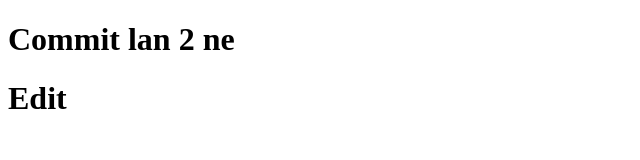
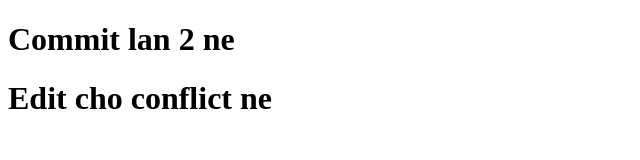
Before and after one commit to Betterlife22/Demo, a plain HTML site: page about.html in a window 1280 px wide. Shown: the whole page, without its empty margins (0-640 px from the left). Drawn offline with Linux system fonts and the light colour scheme.

Commit message:
Update about.html

```diff
--- a/about.html
+++ b/about.html
@@ -7,6 +7,6 @@
     </head>
     <body>
         <h1>Commit lan 2 ne</h1>
-        <h1>Edit</h1>
+        <h1>Edit cho conflict ne</h1>
     </body>
 </html>
```
